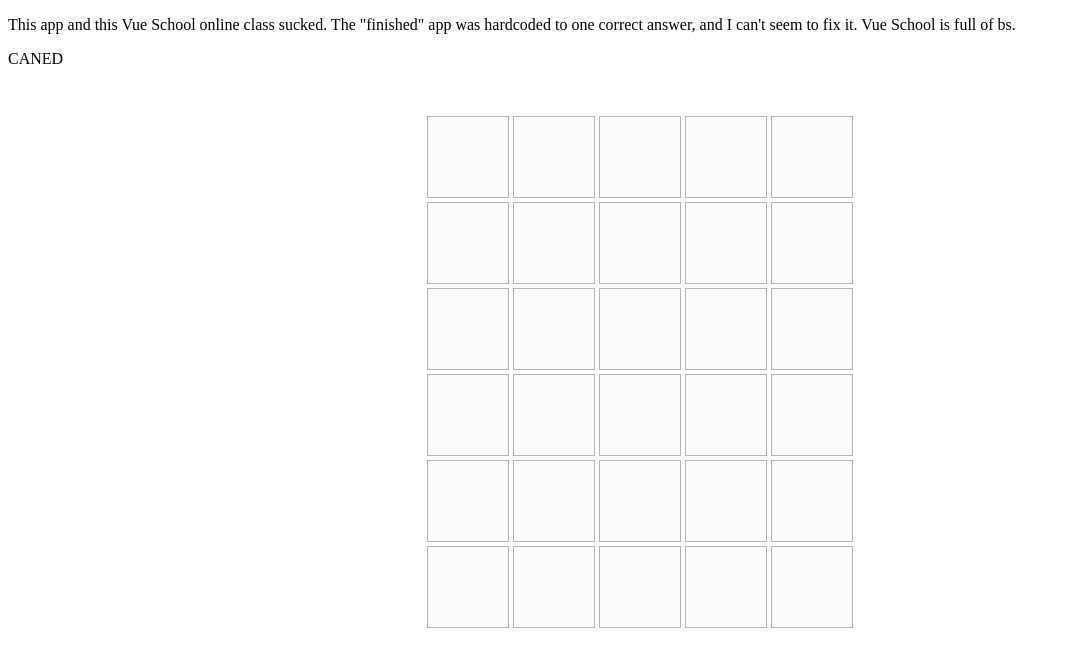
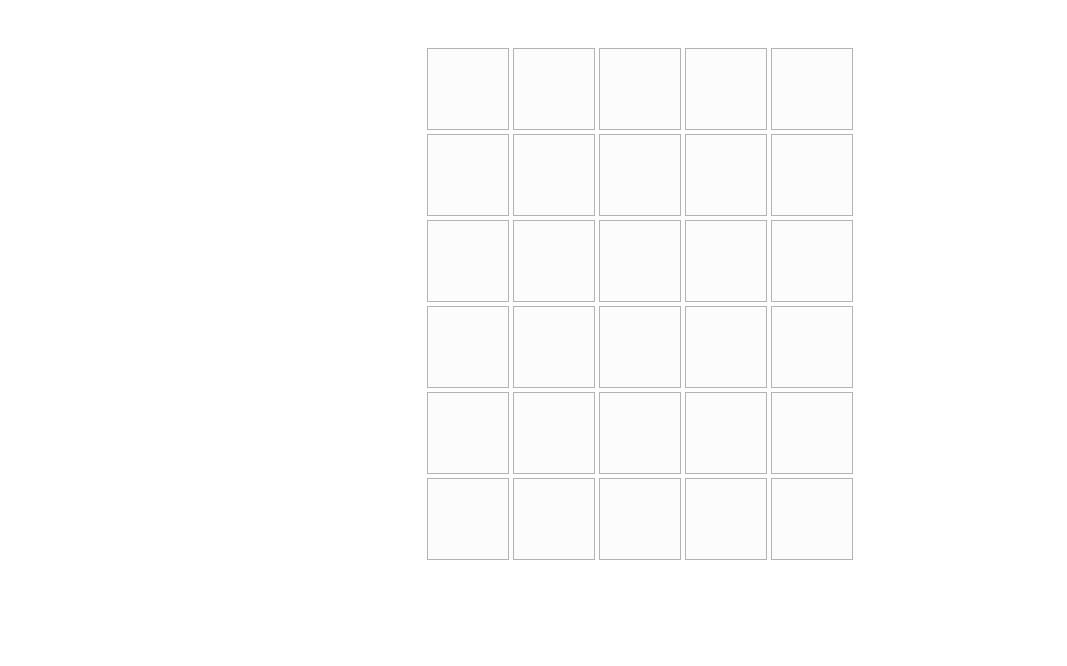
Before and after one commit to heather-cunningham/vuedle, a Vue app: page / in a window 1280 px wide. Shown: the top 666 px of the page, without its empty margins (0-1067 px from the left). Built offline with nearby package versions, Linux system fonts and the light colour scheme.

Commit message:
fixTheAppBr: Got the app working to pull a random word from the json list and bind it from App parent component to child WordleBoard component

```diff
--- a/src/App.vue
+++ b/src/App.vue
@@ -1,8 +1,5 @@
 <template>
-  <p>This app and this Vue School online class sucked.  The "finished" app was hardcoded to one
-    correct answer, and I can't seem to fix it.  Vue School is full of bs.</p>
-  <p>{{ WOTD }}</p>
-  <WordleBoard wordOfTheDay=WOTD />
+	<WordleBoard :wordOfTheDay="WOTD" />
 </template>
 
 <script setup lang="ts">
@@ -10,11 +7,12 @@ import WordleBoard from './components/WordleBoard.vue'
 import words from '@/assets/englishWordsWith5Letters.json'
 
 function getRandomWotd() {
-  const randomIndex: number = Math.floor(Math.random() * words.length);
-  return words[randomIndex];
+	const randomIndex: number = Math.floor(Math.random() * words.length)
+	return words[randomIndex]
 }
 
-const WOTD: string = getRandomWotd();
+const WOTD = getRandomWotd();
+
 </script>
 
 <style></style>
--- a/src/components/GuessView.vue
+++ b/src/components/GuessView.vue
@@ -9,6 +9,7 @@
 				v-text="letter"/>
 	</ul>
 </template>
+
 
 <script lang="ts" setup>
 import { WORD_SIZE } from '@/settings'
--- a/src/components/WordleBoard.vue
+++ b/src/components/WordleBoard.vue
@@ -2,37 +2,34 @@
   <main>
     <ul>
       <li v-for="(guess, index) in guessesSubmitted" :key="`${index}-${guess}`">
-        <guess-view :answer="wordOfTheDay" :guess="guess"/>
+        <GuessView :answer="wordOfTheDay" :guess="guess"/>
       </li>
       <li>
         <!-- Added datatype "string" here: `"(guess: string) =>...` to resolve the use of any TS datatype error. -->
-        <guess-input :disabled="IS_GAME_OVER" @guess-submitted="(guess: string) => guessesSubmitted.push(guess)"/>
+        <GuessInput :disabled="IS_GAME_OVER" @guess-submitted="(guess: string) => guessesSubmitted.push(guess)"/>
       </li>
       <li v-for="i in countOfEmptyGuesses" :key="`remaining-guess-${i}`">
-        <guess-view guess=""/>
+        <GuessView guess=""/>
       </li>
     </ul>
-
-    <p>{{props.correctAnswer}}</p>
 
     <p v-if="IS_GAME_OVER"
        class="end-of-game-message"
        v-text="guessesSubmitted.includes(wordOfTheDay) ? VICTORY_MESSAGE : DEFEAT_MESSAGE">
-
     </p>
   </main>
 </template>
 
 
 <script lang="ts" setup>
+import { computed, ref } from 'vue'
 import { DEFEAT_MESSAGE, MAX_GUESSES_COUNT, VICTORY_MESSAGE } from '@/settings'
 import englishWords from '@/assets/englishWordsWith5Letters.json'
-import { computed, ref } from 'vue'
 import GuessInput from '@/components/GuessInput.vue'
 import GuessView from '@/components/GuessView.vue'
 
+
 const props = defineProps({
-  correctAnswer: String,
 	wordOfTheDay: {
 		type: String,
 		required: true,
@@ -40,20 +37,18 @@ const props = defineProps({
 	}
 })
 
+// `ref` is used to make primitive data types and values reactive
 const guessesSubmitted = ref<string[]>([])
 
-const IS_GAME_OVER = computed(() =>
-  guessesSubmitted.value.length === MAX_GUESSES_COUNT
+const IS_GAME_OVER = computed(() => {
+		return guessesSubmitted.value.length === MAX_GUESSES_COUNT
 			|| guessesSubmitted.value.includes(props.wordOfTheDay)
+	}
 )
-
-//const IS_GAME_OVER: boolean = true;
 
 const countOfEmptyGuesses = computed(() => {
 	const guessesRemaining = MAX_GUESSES_COUNT - guessesSubmitted.value.length
-
 	return IS_GAME_OVER.value ? guessesRemaining : guessesRemaining - 1
-  //return IS_GAME_OVER ? guessesRemaining : guessesRemaining - 1
 })
 </script>
 
@@ -66,7 +61,7 @@ main {
 }
 
 .end-of-game-message {
-  font-size: 3rem;
+	font-size: 14px;
 	animation: end-of-game-message-animation 700ms forwards;
 	white-space: nowrap;
 	text-align: center;
```
Lines whose indentation alone changed are shown as unchanged.
